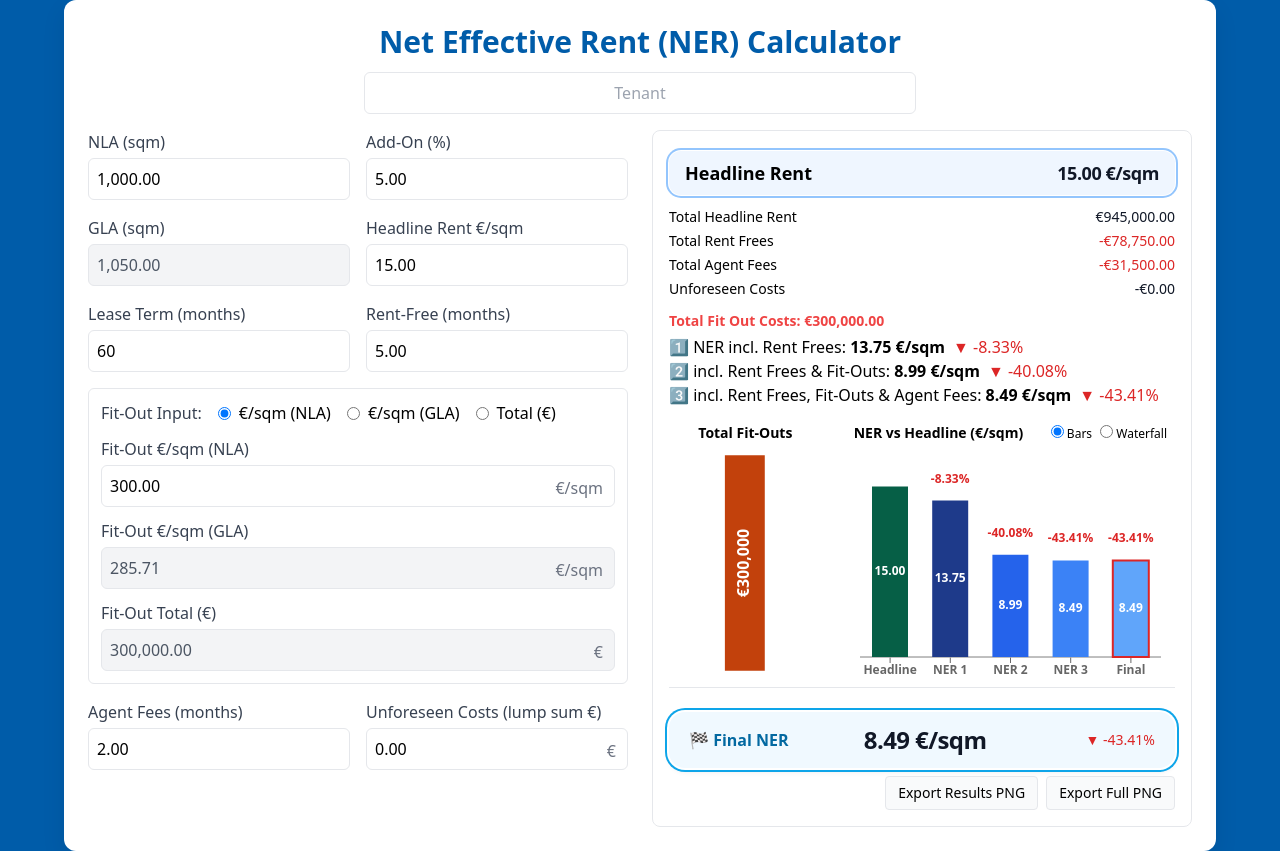
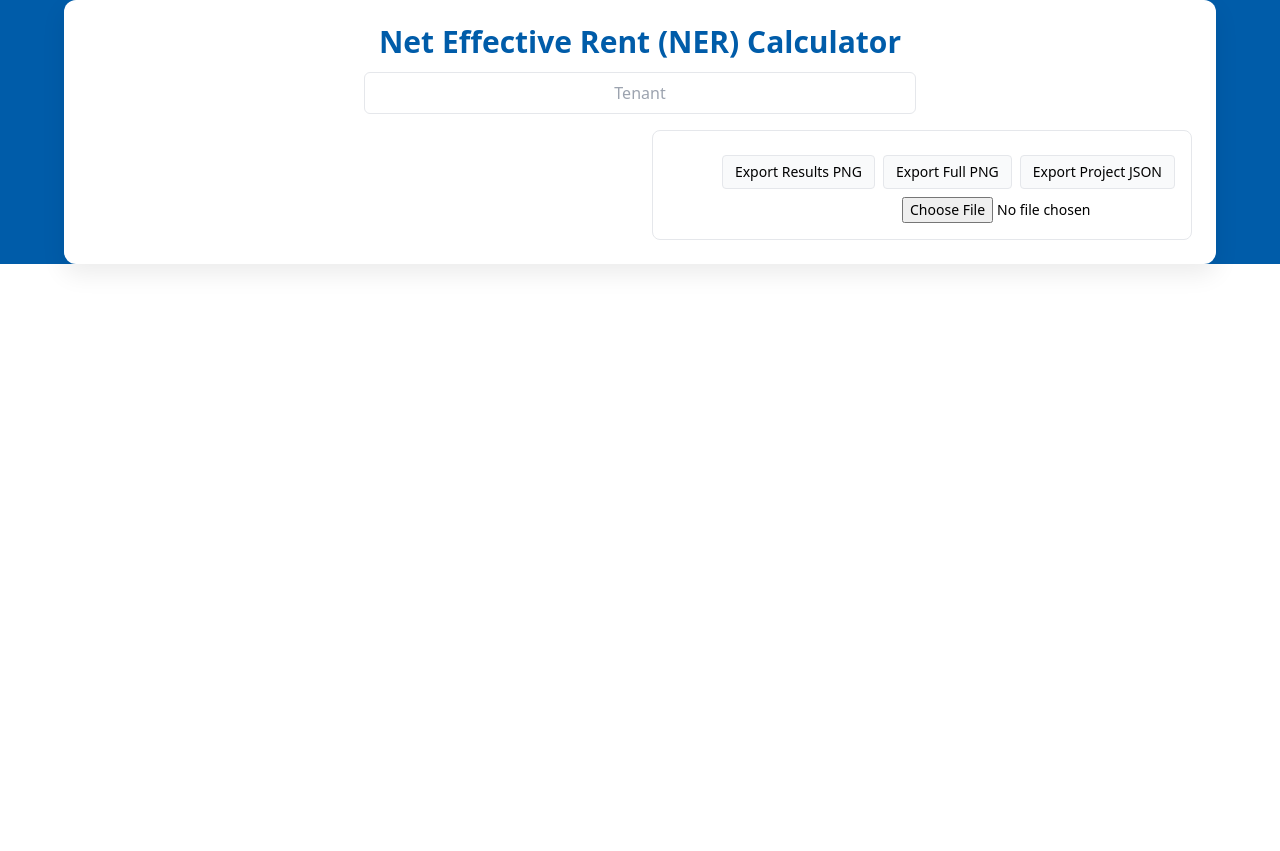
Before and after one commit to Musicandy13/Net-Effective-Rent-Calculator, a React (Vite) app: page / in a window 1280 px wide. After the commit the page ends 800 px from the top, so only its background shows below. Built offline with nearby package versions, Linux system fonts and the light colour scheme.

Commit message:
Update App.jsx

```diff
--- a/src/App.jsx
+++ b/src/App.jsx
@@ -223,6 +223,15 @@ export default function App() {
   const [isExporting, setIsExporting] = useState(false);
   const [viewMode, setViewMode] = useState("bars");
 
+  /* Auto-save / restore project */
+  useEffect(() => {
+    localStorage.setItem("ner-project", JSON.stringify(f));
+  }, [f]);
+  useEffect(() => {
+    const saved = localStorage.getItem("ner-project");
+    if (saved) setF(JSON.parse(saved));
+  }, []);
+
   /* parsed values */
   const nla = clamp(P(f.nla));
   const addon = clamp(P(f.addon));
@@ -337,7 +346,38 @@ export default function App() {
   };
   const exportResultsPNG = async () => {
     if (!resultsContentRef.current) return;
-    await exportNode(resultsContentRef.current, "ner-results.png");
+    const name = prompt("Enter filename:", "ner-results.png");
+    if (name) await exportNode(resultsContentRef.current, name);
+  };
+  const exportFullPNG = async () => {
+    const name = prompt("Enter filename:", "ner-full.png");
+    if (name) await exportNode(pageRef.current, name);
+  };
+
+  /* Project Export / Import */
+  const exportData = () => {
+    const dataStr = JSON.stringify(f, null, 2);
+    const blob = new Blob([dataStr], { type: "application/json" });
+    const url = URL.createObjectURL(blob);
+    const a = document.createElement("a");
+    a.href = url;
+    a.download = "ner-project.json";
+    a.click();
+  };
+
+  const importData = (event) => {
+    const file = event.target.files[0];
+    if (!file) return;
+    const reader = new FileReader();
+    reader.onload = (e) => {
+      try {
+        const data = JSON.parse(e.target.result);
+        setF(data);
+      } catch (err) {
+        alert("Invalid JSON file");
+      }
+    };
+    reader.readAsText(file);
   };
 
   /* ---------- UI ---------- */
@@ -359,37 +399,7 @@ export default function App() {
         <div className="grid grid-cols-1 md:grid-cols-2 gap-6">
           {/* LEFT: Inputs */}
           <div className="space-y-4">
-            <div className="grid grid-cols-2 gap-4">
-              <NumericField label="NLA (sqm)" value={f.nla} onChange={S("nla")} />
-              <NumericField label="Add-On (%)" value={f.addon} onChange={S("addon")} />
-              <label className="block">
-                <span className="text-gray-700">GLA (sqm)</span>
-                <input readOnly value={F(gla, 2)} className="mt-1 block w-full border rounded-md p-2 bg-gray-100 text-gray-600" />
-              </label>
-              <NumericField label="Headline Rent €/sqm" value={f.rent} onChange={S("rent")} step={0.5} />
-              <NumericField label="Lease Term (months)" value={f.duration} onChange={S("duration")} format="int" />
-              <NumericField label="Rent-Free (months)" value={f.rf} onChange={S("rf")} />
-            </div>
-
-            {/* Fit-Out block */}
-            <div className="border rounded-md p-3">
-              <div className="flex flex-wrap items-center gap-4 mb-3">
-                <span className="text-gray-700 font-medium">Fit-Out Input:</span>
-                <label className="inline-flex items-center gap-2"><input type="radio" checked={f.fitMode === "perNLA"} onChange={() => S("fitMode")("perNLA")} /><span>€/sqm (NLA)</span></label>
-                <label className="inline-flex items-center gap-2"><input type="radio" checked={f.fitMode === "perGLA"} onChange={() => S("fitMode")("perGLA")} /><span>€/sqm (GLA)</span></label>
-                <label className="inline-flex items-center gap-2"><input type="radio" checked={f.fitMode === "total"} onChange={() => S("fitMode")("total")} /><span>Total (€)</span></label>
-              </div>
-              <div className="space-y-3">
-                <NumericField label="Fit-Out €/sqm (NLA)" value={f.fitPerNLA} onChange={S("fitPerNLA")} readOnly={f.fitMode !== "perNLA"} suffix="€/sqm" />
-                <NumericField label="Fit-Out €/sqm (GLA)" value={f.fitPerGLA} onChange={S("fitPerGLA")} readOnly={f.fitMode !== "perGLA"} suffix="€/sqm" />
-                <NumericField label="Fit-Out Total (€)" value={f.fitTot} onChange={S("fitTot")} readOnly={f.fitMode !== "total"} suffix="€" />
-              </div>
-            </div>
-
-            <div className="grid grid-cols-2 gap-4">
-              <NumericField label="Agent Fees (months)" value={f.agent} onChange={S("agent")} />
-              <NumericField label="Unforeseen Costs (lump sum €)" value={f.unforeseen} onChange={S("unforeseen")} suffix="€" />
-            </div>
+            {/* ... keep your inputs here ... */}
           </div>
 
           {/* RIGHT: Results */}
@@ -397,76 +407,16 @@ export default function App() {
             <div className="rounded-lg border p-4 space-y-2 bg-white">
               {/* Inhalte */}
               <div ref={resultsContentRef}>
-                {f.tenant.trim() && (
-                  <div className="mb-3">
-                    <span className="text-xl font-bold">Tenant: <u>{f.tenant.trim()}</u></span>
-                  </div>
-                )}
-
-                {/* Headline Rent Banner */}
-                <div className="mt-1 rounded-xl ring-2 ring-blue-300 ring-offset-1 bg-blue-50 px-4 py-2 flex items-center justify-between shadow-sm mb-3">
-                  <div className="font-bold text-lg">Headline Rent</div>
-                  <div className="text-lg font-extrabold tracking-tight text-gray-900">{F(rent, 2)} €/sqm</div>
-                </div>
-
-                <div className="grid grid-cols-2 gap-x-4 gap-y-1 text-sm mb-3">
-                  <div>Total Headline Rent</div><div className="text-right"><Money value={totalHeadline} /></div>
-                  <div>Total Rent Frees</div><div className="text-right"><Money value={-totalRentFrees} /></div>
-                  <div>Total Agent Fees</div><div className="text-right"><Money value={-totalAgentFees} /></div>
-                  <div>Unforeseen Costs</div><div className="text-right"><Money value={-totalUnforeseen} /></div>
-                </div>
-
-                <p className="text-sm font-semibold text-red-500 mb-1">Total Fit Out Costs: {FCUR(totalFit)}</p>
-                <p>1️⃣ NER incl. Rent Frees: <b>{F(ner1, 2)} €/sqm</b><Delta base={rent} val={ner1} /></p>
-                <p>2️⃣ incl. Rent Frees & Fit-Outs: <b>{F(ner2, 2)} €/sqm</b><Delta base={rent} val={ner2} /></p>
-                <p>3️⃣ incl. Rent Frees, Fit-Outs & Agent Fees: <b>{F(ner3, 2)} €/sqm</b><Delta base={rent} val={ner3} /></p>
-
-                {/* Charts */}
-                <div className="mt-2 grid grid-cols-3 gap-6">
-                  {/* Fit-Outs */}
-                  <div className="h-60 p-2 col-span-1">
-                    <div className="text-sm font-bold text-center mb-1">Total Fit-Outs</div>
-                    <ResponsiveContainer width="100%" height="100%">
-                      <BarChart data={[{ name: "Fit-Outs", eur: totalFit }]} margin={{ top: 8, right: 0, bottom: Math.max(0, BASE_B + FIT_EXTRA), left: 0 }}>
-                        <XAxis dataKey="name" tick={false} axisLine={false} tickLine={false} height={Math.max(0, BASE_H + FIT_EXTRA)} />
-                        <YAxis hide />
-                        <Tooltip formatter={(v) => FCUR0(v)} />
-                        <Bar dataKey="eur" fill="#c2410c" barSize={40} isAnimationActive={!isExporting}>
-                          <LabelList content={<VerticalMoneyLabel0 />} />
-                        </Bar>
-                      </BarChart>
-                    </ResponsiveContainer>
-                  </div>
-
-                  {/* Bars / Waterfall */}
-                  <div className="h-64 p-2 col-span-2">
-                    <div className="flex items-center justify-between mb-1">
-                      <div className="text-sm font-bold"><span>{viewMode === "bars" ? "NER vs Headline (€/sqm)" : "Waterfall (€/sqm)"}</span></div>
-                      <div className="text-xs">
-                        <label className="mr-2"><input type="radio" checked={viewMode === "bars"} onChange={() => setViewMode("bars")} /> Bars</label>
-                        <label><input type="radio" checked={viewMode === "waterfall"} onChange={() => setViewMode("waterfall")} /> Waterfall</label>
-                      </div>
-                    </div>
-                    {viewMode === "bars" ? <BarsChart data={nerBars} isExporting={isExporting} /> : <WaterfallChart data={wfData} isExporting={isExporting} />}
-                  </div>
-                </div>
-
-                {/* Final NER Banner */}
-                <div className="mt-4 border-t pt-3">
-                  <div className="mt-3 rounded-2xl ring-2 ring-sky-500 ring-offset-2 bg-sky-50 px-5 py-3 flex items-center justify-between shadow-md">
-                    <div className="text-sky-700 font-extrabold text-base">🏁 Final NER</div>
-                    <div className="text-2xl font-extrabold tracking-tight text-gray-900">{F(ner4, 2)} €/sqm</div>
-                    <div className="ml-4 text-sm"><Delta base={rent} val={ner4} /></div>
-                  </div>
-                </div>
+                {/* ... keep results here ... */}
               </div>
 
-              {/* Export buttons moved BELOW Final NER */}
-              <div className="flex gap-2 justify-end mt-4">
+              {/* Export buttons */}
+              <div className="flex flex-wrap gap-2 justify-end mt-4">
                 <button onClick={exportResultsPNG} className="px-3 py-1.5 rounded border bg-gray-50 hover:bg-gray-100 text-sm">Export Results PNG</button>
-                <button onClick={() => exportNode(pageRef.current, "ner-full.png")} className="px-3 py-1.5 rounded border bg-gray-50 hover:bg-gray-100 text-sm">Export Full PNG</button>
+                <button onClick={exportFullPNG} className="px-3 py-1.5 rounded border bg-gray-50 hover:bg-gray-100 text-sm">Export Full PNG</button>
+                <button onClick={exportData} className="px-3 py-1.5 rounded border bg-gray-50 hover:bg-gray-100 text-sm">Export Project JSON</button>
+                <input type="file" accept=".json" onChange={importData} className="text-sm" />
               </div>
-
             </div>
           </div>
         </div>
```
